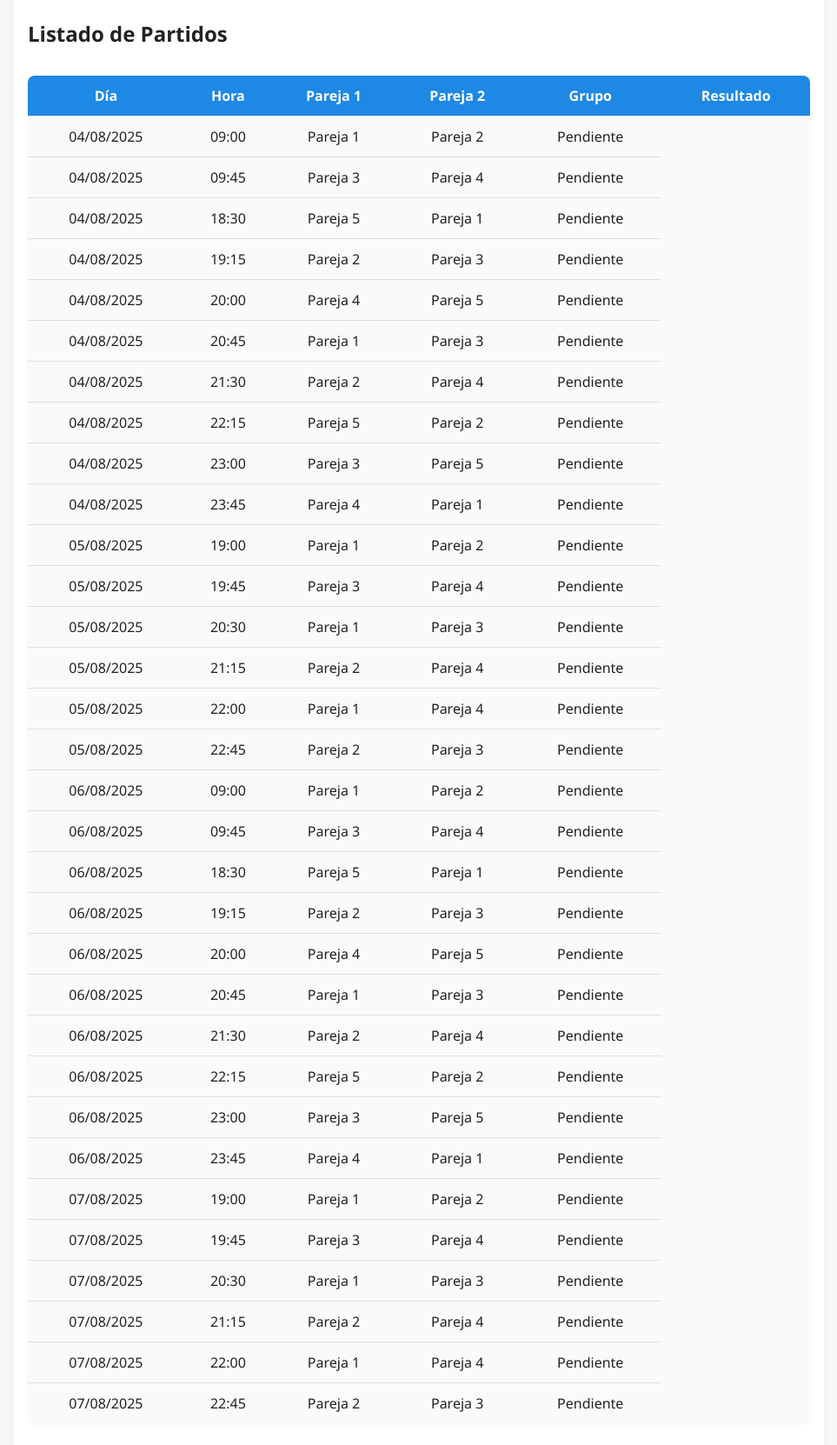
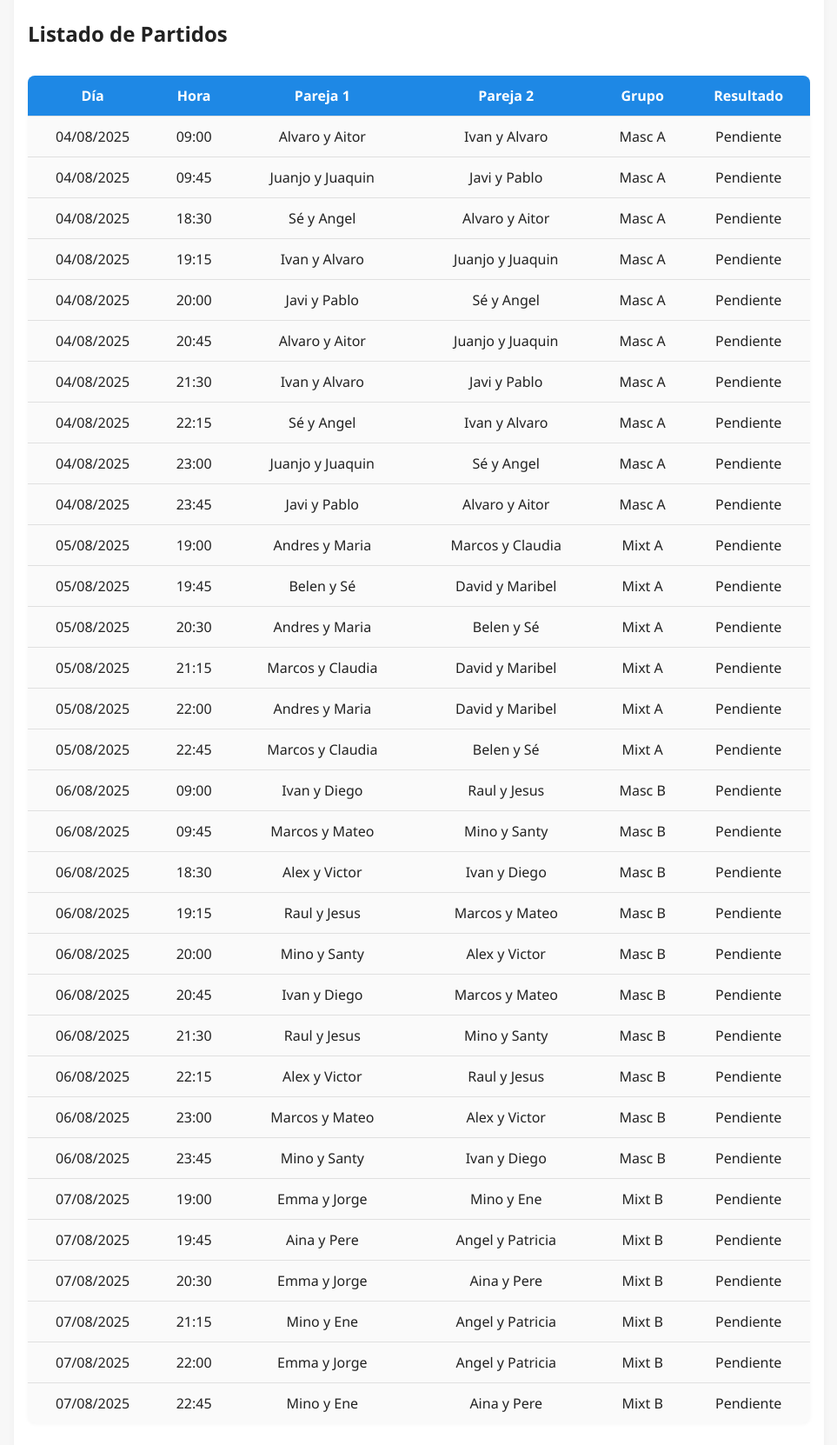
Before and after one commit to TrikerLh/TrikerLh.github.io, a plain HTML site: page partidos.html in a window 1280 px wide. Shown: the part 280-1942 px from the top of the page at 87% size, without its empty margins (158-1121 px from the left). Drawn offline with Linux system fonts and the light colour scheme.

Commit message:
chore: updated matchs

```diff
--- a/partidos.html
+++ b/partidos.html
@@ -25,38 +25,38 @@
         </tr>
       </thead>
       <tbody>
-        <tr><td>04/08/2025</td><td>09:00</td><td>Pareja 1</td><td>Pareja 2</td><td>Pendiente</td></tr>
-        <tr><td>04/08/2025</td><td>09:45</td><td>Pareja 3</td><td>Pareja 4</td><td>Pendiente</td></tr>
-        <tr><td>04/08/2025</td><td>18:30</td><td>Pareja 5</td><td>Pareja 1</td><td>Pendiente</td></tr>
-        <tr><td>04/08/2025</td><td>19:15</td><td>Pareja 2</td><td>Pareja 3</td><td>Pendiente</td></tr>
-        <tr><td>04/08/2025</td><td>20:00</td><td>Pareja 4</td><td>Pareja 5</td><td>Pendiente</td></tr>
-        <tr><td>04/08/2025</td><td>20:45</td><td>Pareja 1</td><td>Pareja 3</td><td>Pendiente</td></tr>
-        <tr><td>04/08/2025</td><td>21:30</td><td>Pareja 2</td><td>Pareja 4</td><td>Pendiente</td></tr>
-        <tr><td>04/08/2025</td><td>22:15</td><td>Pareja 5</td><td>Pareja 2</td><td>Pendiente</td></tr>
-        <tr><td>04/08/2025</td><td>23:00</td><td>Pareja 3</td><td>Pareja 5</td><td>Pendiente</td></tr>
-        <tr><td>04/08/2025</td><td>23:45</td><td>Pareja 4</td><td>Pareja 1</td><td>Pendiente</td></tr>
-        <tr><td>05/08/2025</td><td>19:00</td><td>Pareja 1</td><td>Pareja 2</td><td>Pendiente</td></tr>
-        <tr><td>05/08/2025</td><td>19:45</td><td>Pareja 3</td><td>Pareja 4</td><td>Pendiente</td></tr>
-        <tr><td>05/08/2025</td><td>20:30</td><td>Pareja 1</td><td>Pareja 3</td><td>Pendiente</td></tr>
-        <tr><td>05/08/2025</td><td>21:15</td><td>Pareja 2</td><td>Pareja 4</td><td>Pendiente</td></tr>
-        <tr><td>05/08/2025</td><td>22:00</td><td>Pareja 1</td><td>Pareja 4</td><td>Pendiente</td></tr>
-        <tr><td>05/08/2025</td><td>22:45</td><td>Pareja 2</td><td>Pareja 3</td><td>Pendiente</td></tr>
-        <tr><td>06/08/2025</td><td>09:00</td><td>Pareja 1</td><td>Pareja 2</td><td>Pendiente</td></tr>
-        <tr><td>06/08/2025</td><td>09:45</td><td>Pareja 3</td><td>Pareja 4</td><td>Pendiente</td></tr>
-        <tr><td>06/08/2025</td><td>18:30</td><td>Pareja 5</td><td>Pareja 1</td><td>Pendiente</td></tr>
-        <tr><td>06/08/2025</td><td>19:15</td><td>Pareja 2</td><td>Pareja 3</td><td>Pendiente</td></tr>
-        <tr><td>06/08/2025</td><td>20:00</td><td>Pareja 4</td><td>Pareja 5</td><td>Pendiente</td></tr>
-        <tr><td>06/08/2025</td><td>20:45</td><td>Pareja 1</td><td>Pareja 3</td><td>Pendiente</td></tr>
-        <tr><td>06/08/2025</td><td>21:30</td><td>Pareja 2</td><td>Pareja 4</td><td>Pendiente</td></tr>
-        <tr><td>06/08/2025</td><td>22:15</td><td>Pareja 5</td><td>Pareja 2</td><td>Pendiente</td></tr>
-        <tr><td>06/08/2025</td><td>23:00</td><td>Pareja 3</td><td>Pareja 5</td><td>Pendiente</td></tr>
-        <tr><td>06/08/2025</td><td>23:45</td><td>Pareja 4</td><td>Pareja 1</td><td>Pendiente</td></tr>
-        <tr><td>07/08/2025</td><td>19:00</td><td>Pareja 1</td><td>Pareja 2</td><td>Pendiente</td></tr>
-        <tr><td>07/08/2025</td><td>19:45</td><td>Pareja 3</td><td>Pareja 4</td><td>Pendiente</td></tr>
-        <tr><td>07/08/2025</td><td>20:30</td><td>Pareja 1</td><td>Pareja 3</td><td>Pendiente</td></tr>
-        <tr><td>07/08/2025</td><td>21:15</td><td>Pareja 2</td><td>Pareja 4</td><td>Pendiente</td></tr>
-        <tr><td>07/08/2025</td><td>22:00</td><td>Pareja 1</td><td>Pareja 4</td><td>Pendiente</td></tr>
-        <tr><td>07/08/2025</td><td>22:45</td><td>Pareja 2</td><td>Pareja 3</td><td>Pendiente</td></tr>
+        <tr><td>04/08/2025</td><td>09:00</td><td>Alvaro y Aitor</td><td>Ivan y Alvaro</td><td>Masc A</td><td>Pendiente</td></tr>
+        <tr><td>04/08/2025</td><td>09:45</td><td>Juanjo y Juaquin</td><td>Javi y Pablo</td><td>Masc A</td><td>Pendiente</td></tr>
+        <tr><td>04/08/2025</td><td>18:30</td><td>Sé y Angel</td><td>Alvaro y Aitor</td><td>Masc A</td><td>Pendiente</td></tr>
+        <tr><td>04/08/2025</td><td>19:15</td><td>Ivan y Alvaro</td><td>Juanjo y Juaquin</td><td>Masc A</td><td>Pendiente</td></tr>
+        <tr><td>04/08/2025</td><td>20:00</td><td>Javi y Pablo</td><td>Sé y Angel</td><td>Masc A</td><td>Pendiente</td></tr>
+        <tr><td>04/08/2025</td><td>20:45</td><td>Alvaro y Aitor</td><td>Juanjo y Juaquin</td><td>Masc A</td><td>Pendiente</td></tr>
+        <tr><td>04/08/2025</td><td>21:30</td><td>Ivan y Alvaro</td><td>Javi y Pablo</td><td>Masc A</td><td>Pendiente</td></tr>
+        <tr><td>04/08/2025</td><td>22:15</td><td>Sé y Angel</td><td>Ivan y Alvaro</td><td>Masc A</td><td>Pendiente</td></tr>
+        <tr><td>04/08/2025</td><td>23:00</td><td>Juanjo y Juaquin</td><td>Sé y Angel</td><td>Masc A</td><td>Pendiente</td></tr>
+        <tr><td>04/08/2025</td><td>23:45</td><td>Javi y Pablo</td><td>Alvaro y Aitor</td><td>Masc A</td><td>Pendiente</td></tr>
+        <tr><td>05/08/2025</td><td>19:00</td><td>Andres y Maria</td><td>Marcos y Claudia</td><td>Mixt A</td><td>Pendiente</td></tr>
+        <tr><td>05/08/2025</td><td>19:45</td><td>Belen y Sé</td><td>David y Maribel</td><td>Mixt A</td><td>Pendiente</td></tr>
+        <tr><td>05/08/2025</td><td>20:30</td><td>Andres y Maria</td><td>Belen y Sé</td><td>Mixt A</td><td>Pendiente</td></tr>
+        <tr><td>05/08/2025</td><td>21:15</td><td>Marcos y Claudia</td><td>David y Maribel</td><td>Mixt A</td><td>Pendiente</td></tr>
+        <tr><td>05/08/2025</td><td>22:00</td><td>Andres y Maria</td><td>David y Maribel</td><td>Mixt A</td><td>Pendiente</td></tr>
+        <tr><td>05/08/2025</td><td>22:45</td><td>Marcos y Claudia</td><td>Belen y Sé</td><td>Mixt A</td><td>Pendiente</td></tr>
+        <tr><td>06/08/2025</td><td>09:00</td><td>Ivan y Diego</td><td>Raul y Jesus</td><td>Masc B</td><td>Pendiente</td></tr>
+        <tr><td>06/08/2025</td><td>09:45</td><td>Marcos y Mateo</td><td>Mino y Santy</td><td>Masc B</td><td>Pendiente</td></tr>
+        <tr><td>06/08/2025</td><td>18:30</td><td>Alex y Victor</td><td>Ivan y Diego</td><td>Masc B</td><td>Pendiente</td></tr>
+        <tr><td>06/08/2025</td><td>19:15</td><td>Raul y Jesus</td><td>Marcos y Mateo</td><td>Masc B</td><td>Pendiente</td></tr>
+        <tr><td>06/08/2025</td><td>20:00</td><td>Mino y Santy</td><td>Alex y Victor</td><td>Masc B</td><td>Pendiente</td></tr>
+        <tr><td>06/08/2025</td><td>20:45</td><td>Ivan y Diego</td><td>Marcos y Mateo</td><td>Masc B</td><td>Pendiente</td></tr>
+        <tr><td>06/08/2025</td><td>21:30</td><td>Raul y Jesus</td><td>Mino y Santy</td><td>Masc B</td><td>Pendiente</td></tr>
+        <tr><td>06/08/2025</td><td>22:15</td><td>Alex y Victor</td><td>Raul y Jesus</td><td>Masc B</td><td>Pendiente</td></tr>
+        <tr><td>06/08/2025</td><td>23:00</td><td>Marcos y Mateo</td><td>Alex y Victor</td><td>Masc B</td><td>Pendiente</td></tr>
+        <tr><td>06/08/2025</td><td>23:45</td><td>Mino y Santy</td><td>Ivan y Diego</td><td>Masc B</td><td>Pendiente</td></tr>
+        <tr><td>07/08/2025</td><td>19:00</td><td>Emma y Jorge</td><td>Mino y Ene</td><td>Mixt B</td><td>Pendiente</td></tr>
+        <tr><td>07/08/2025</td><td>19:45</td><td>Aina y Pere</td><td>Angel y Patricia</td><td>Mixt B</td><td>Pendiente</td></tr>
+        <tr><td>07/08/2025</td><td>20:30</td><td>Emma y Jorge</td><td>Aina y Pere</td><td>Mixt B</td><td>Pendiente</td></tr>
+        <tr><td>07/08/2025</td><td>21:15</td><td>Mino y Ene</td><td>Angel y Patricia</td><td>Mixt B</td><td>Pendiente</td></tr>
+        <tr><td>07/08/2025</td><td>22:00</td><td>Emma y Jorge</td><td>Angel y Patricia</td><td>Mixt B</td><td>Pendiente</td></tr>
+        <tr><td>07/08/2025</td><td>22:45</td><td>Mino y Ene</td><td>Aina y Pere</td><td>Mixt B</td><td>Pendiente</td></tr>
       </tbody>
     </table>
   </main>
```
Also changed, not shown: MascGrupoA.html (+15 -15 lines), MascGrupoB.html (+15 -15 lines), MixtGrupoA.html (+10 -10 lines), MixtGrupoB.html (+10 -10 lines).
